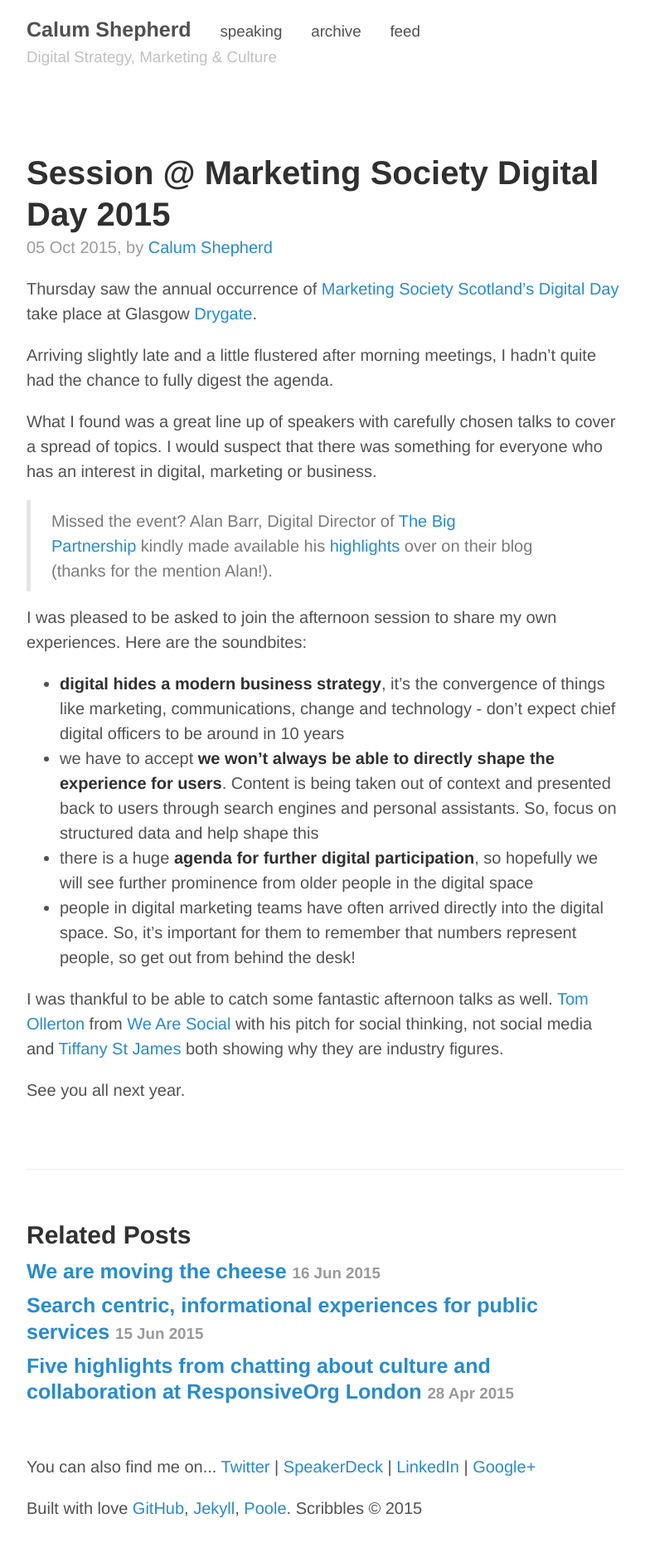
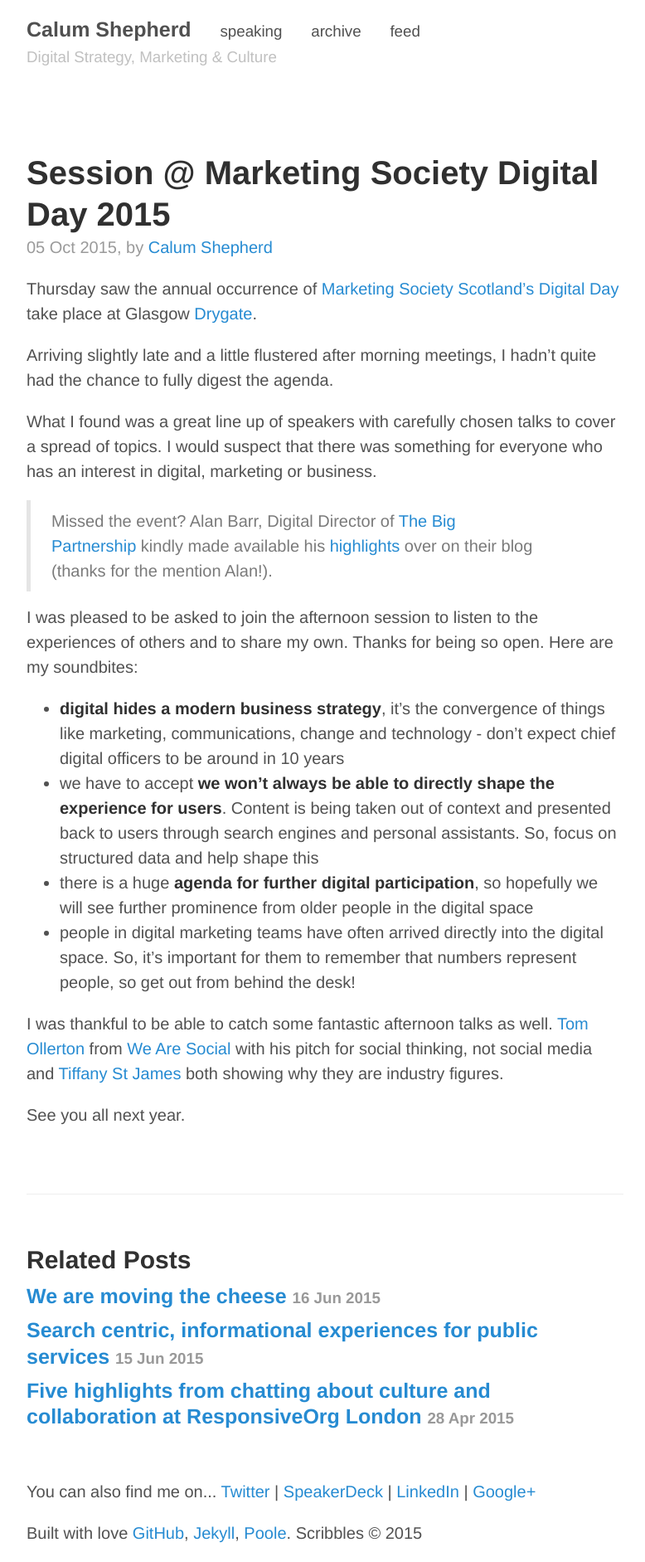
Before and after one commit to calcode/calcode.github.io, a Jekyll site: the page built from _posts/2015-10-05-marketing-society-digital-day-15.md, in a window 1280 px wide. Shown: the whole page at 83% size, without its empty margins (248-1026 px from the left). Built offline with Jekyll 4.4.1, drawn with Linux system fonts in a browser that asks for light colours; Markdown is read by kramdown in place of the engine named in the settings; before the commit the page ends 1853 px from its top, so only the background shows below that.

Commit message:
post update

```diff
--- a/_posts/2015-10-05-marketing-society-digital-day-15.md
+++ b/_posts/2015-10-05-marketing-society-digital-day-15.md
@@ -11,7 +11,7 @@
 
 > Missed the event? Alan Barr, Digital Director of [The Big Partnership](http://www.bigpartnership.co.uk/) kindly made available his [highlights](http://www.bigpartnership.co.uk/blog/digital-marketing/518-big-at-digitalday2015) over on their blog (thanks for the mention Alan!).
 
-I was pleased to be asked to join the afternoon session to share my own experiences. Here are the soundbites:
+I was pleased to be asked to join the afternoon session to listen to the experiences of others and to share my own. Thanks for being so open. Here are my soundbites:
 
 - **digital hides a modern business strategy**, it’s the convergence of things like marketing, communications, change and technology - don’t expect chief digital officers to be around in 10 years
 - we have to accept **we won’t always be able to directly shape the experience for users**. Content is being taken out of context and presented back to users through search engines and personal assistants. So, focus on structured data and help shape this
```
